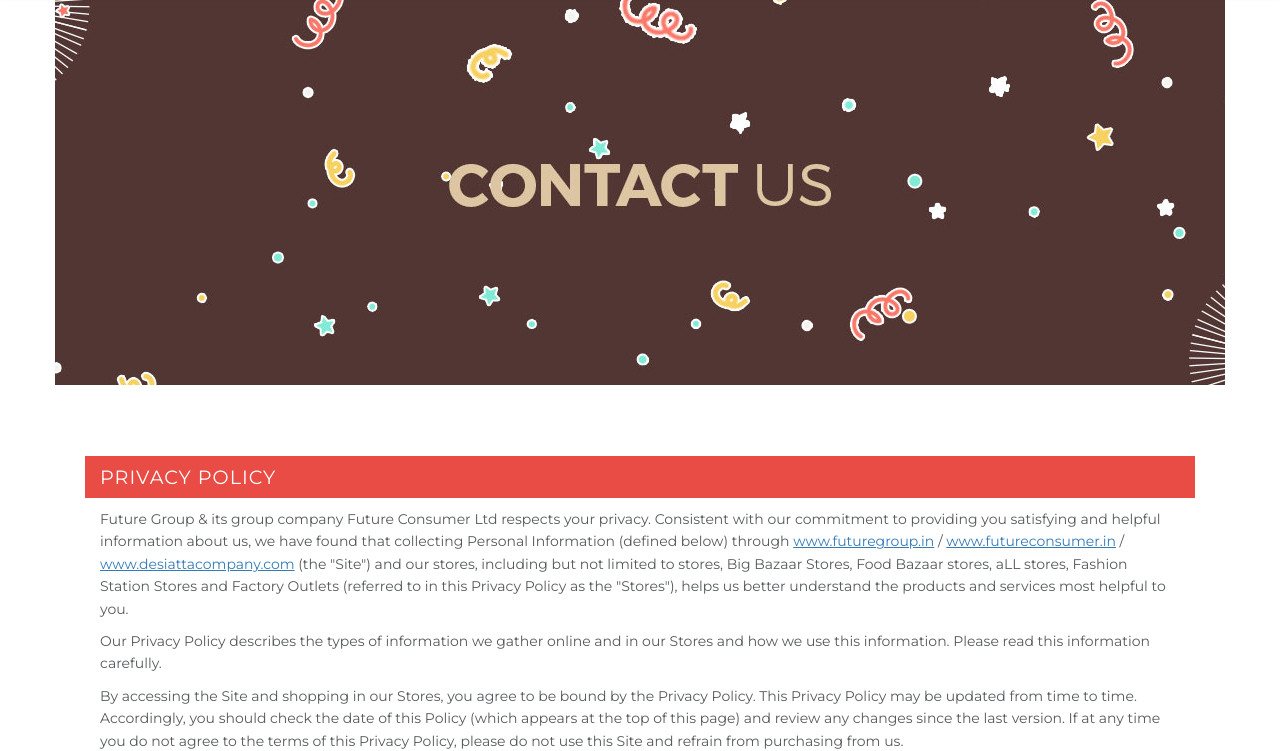
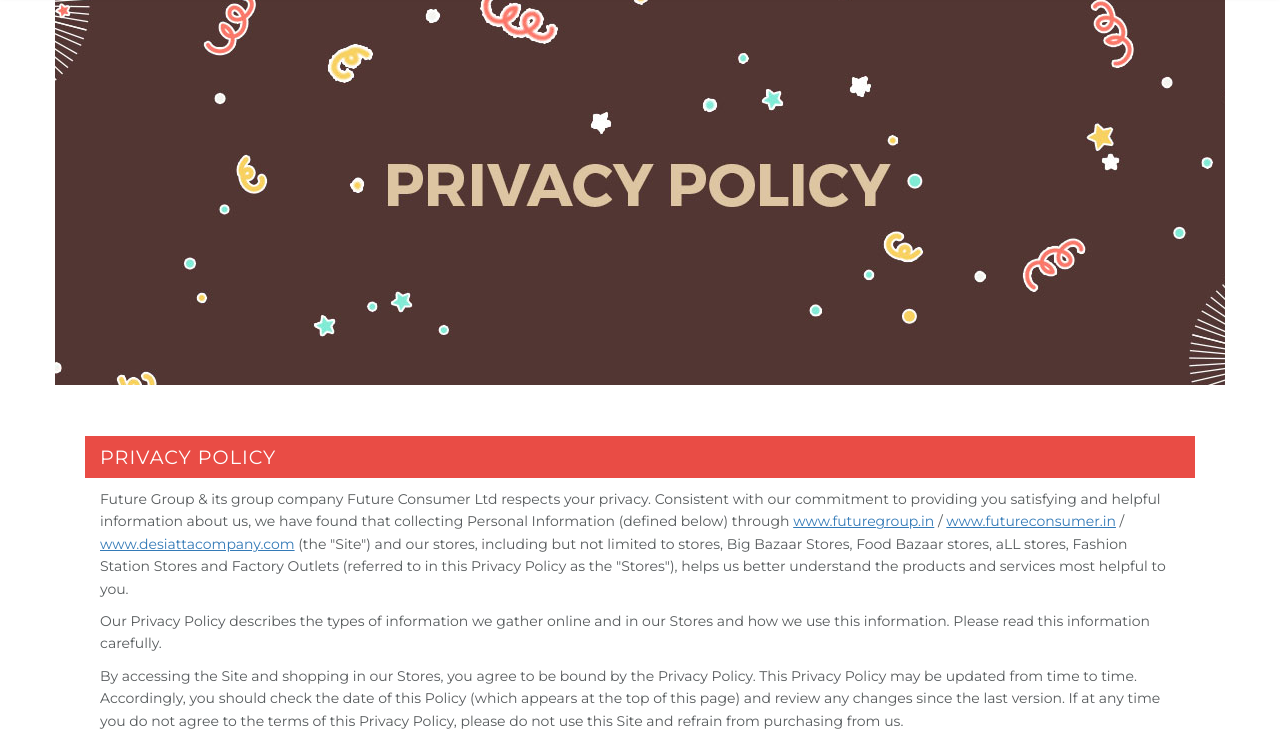
Before and after one commit to Scaledesk/DAC, a plain HTML site: page terms-and-conditions.html in a window 1280 px wide. Shown: the part 98-849 px from the top of the page. Drawn offline with nearby package versions, Linux system fonts and the light colour scheme.

Commit message:
pp banner

```diff
--- a/css/main.css
+++ b/css/main.css
@@ -1035,6 +1035,28 @@
     color: #e28272;
 }
 
+
+/*Privacy Policy */
+
+#pp-section {
+    padding: 0px !important;
+}
+
+#pp-section .pp-banner{
+
+     background: url('../img/banners/PRIVACY-POLICY.jpg') center no-repeat;
+    background-size: cover;
+    display: -webkit-flex;
+    display: -moz-flex;
+    justify-content: center;
+    align-items: center;
+    -webkit-justify-content: center;
+    -webkit-align-items: center;
+    -moz-justify-content: center;
+    -moz-align-items: center;
+                height: 400px;
+
+}
 
 @media screen and (max-width:767px){
       .contact-bg .contact-info {
--- a/terms-and-conditions.html
+++ b/terms-and-conditions.html
@@ -122,10 +122,11 @@
                                  Contact us Section
 //////////////////////////////////////////////////////////////////////////////////////////-->
 
-<section id="contact-us-section">
+<section id="pp-section">
     <div class="container">
         <div class="row">
-            <div class="contact-banner">
+            <div class="pp-banner">
+
 <!--                <h1 class="text-center">For Any Queries Write us at example@examole.com</h1>-->
             </div>
         </div>
```
Also changed, not shown: img/banners/PRIVACY-POLICY.jpg (added).
